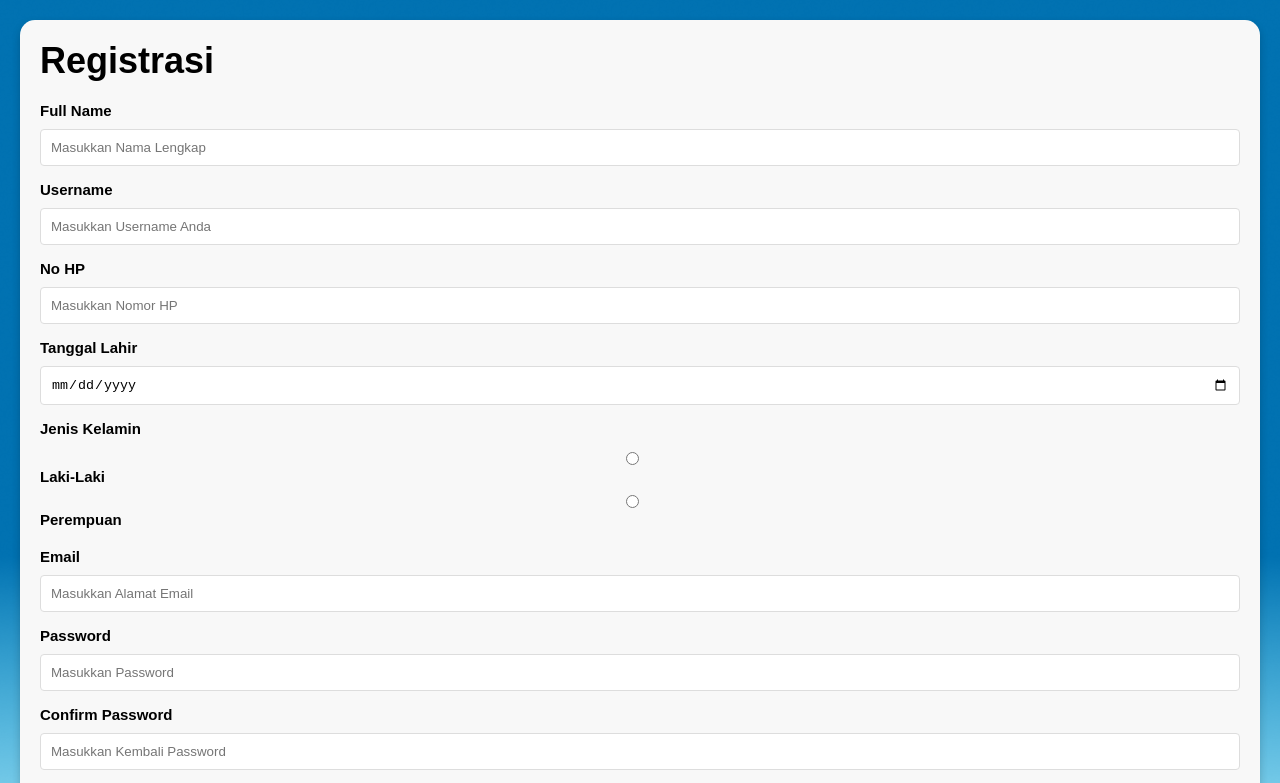
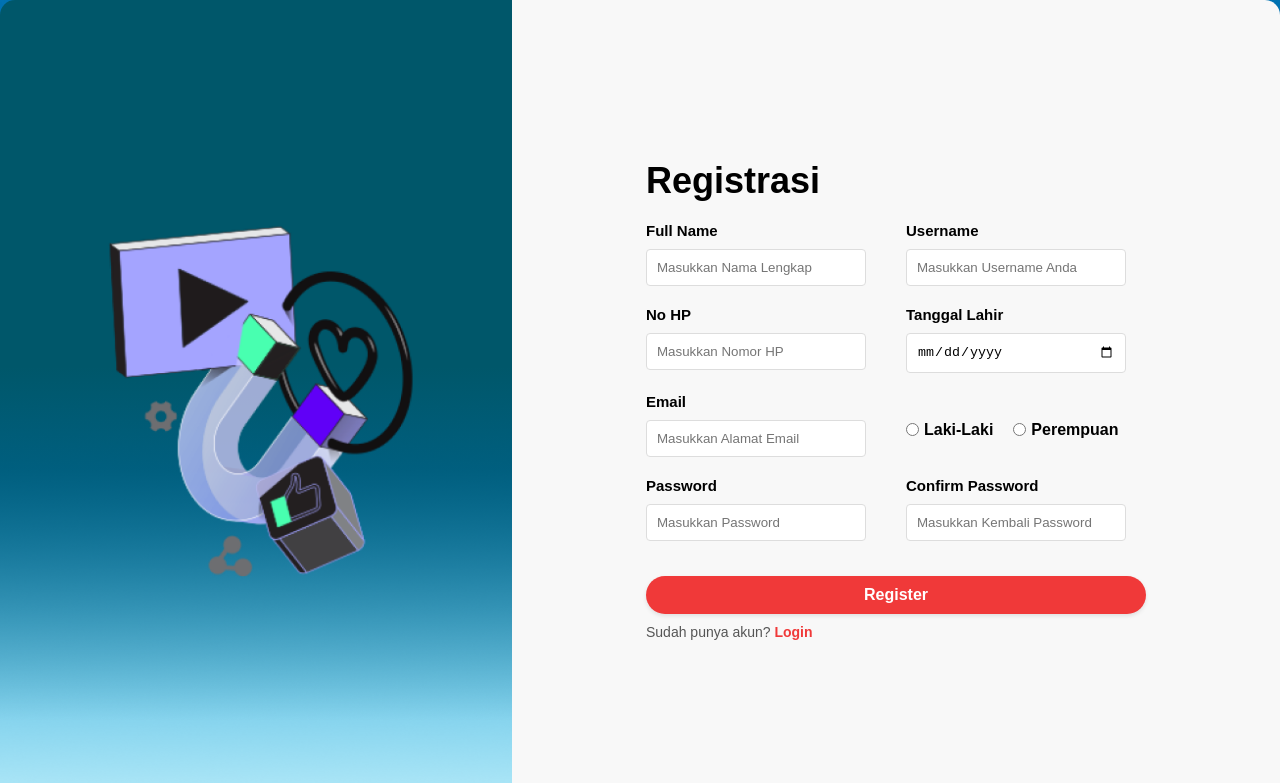
Before and after one commit to DimasAliA/desweb-9, a React (Create React App) app: page /register in a window 1280 px wide. Shown: the top 783 px of the page. Built offline with nearby package versions, Linux system fonts and the light colour scheme; a web font is replaced by a local one.

Commit message:
update login register

```diff
--- a/src/components/home/landingpage.jsx
+++ b/src/components/home/landingpage.jsx
@@ -10,8 +10,8 @@ const Header = () => (
         </ul>
         <ul>
           <li><button className='about-btn'><a href="#about">About</a></button></li>
-          <li><button className='signup-btn'><a href="#sign-up">Sign up</a></button></li>
-          <li><button className='login-btn'><Link to="/profile">Login</Link></button></li>
+          <li><button className='signup-btn'><a href="/register">Sign up</a></button></li>
+          <li><button className='login-btn'><Link to="/login">Login</Link></button></li>
         </ul>
       </nav>
     </header>
--- a/src/components/loginpage/backgroundlogin.jsx
+++ b/src/components/loginpage/backgroundlogin.jsx
@@ -1,5 +1,5 @@
 import React from 'react';
-import { Link } from 'react-router-dom';
+// import { Link } from 'react-router-dom';
 import Login from './loginform';
 import './bglogin.css';
 
@@ -11,8 +11,8 @@ const Header = () => (
         </ul>
         <ul>
           <li><button className='about-btn'><a href="#about">About</a></button></li>
-          <li><button className='signup-btn'><a href="#sign-up">Sign up</a></button></li>
-          <li><button className='login-btn'><Link to="/profile">Login</Link></button></li>
+          <li><button className='signup-btn'><a href="/register">Sign up</a></button></li>
+          {/* <li><button className='login-btn'><Link to="/profile">Login</Link></button></li> */}
         </ul>
       </nav>
     </header>
--- a/src/components/loginpage/bglogin.css
+++ b/src/components/loginpage/bglogin.css
@@ -97,8 +97,8 @@
 }
 
 .signup-btn {
-  background-color: rgb(158, 158, 158);
-  color: rgb(0, 0, 0);
+  background-color: rgb(240, 57, 57);
+  color: white;
   border: none;
   padding: 10px 20px;
   cursor: pointer;
--- a/src/components/loginpage/login.css
+++ b/src/components/loginpage/login.css
@@ -42,6 +42,7 @@
 
   .login-btn,
   .google-login-btn {
+    width: 100%;
     background-color: rgb(240, 57, 57);
     color: white;
     border: none;
--- a/src/components/loginpage/loginform.jsx
+++ b/src/components/loginpage/loginform.jsx
@@ -1,6 +1,6 @@
 // loginform.jsx
 import React, { useState } from 'react';
-import { Link, useNavigate } from 'react-router-dom';
+import { useNavigate } from 'react-router-dom';
 import './login.css';
 
 const Login = () => {
@@ -34,7 +34,7 @@ const Login = () => {
       setError('');
 
       // Redirect to the profile page
-      navigate('/profile');
+      navigate('/beranda');
     } else {
       // Login failed
       setError('Invalid email or password. Please try again.');
@@ -66,15 +66,11 @@ const Login = () => {
           />
         </div>
         {error && <span className="error-message">{error}</span>}
-        <p className="forgot-password-link">
-          <Link to="/forgot-password">Forgot your password?</Link>
-        </p>
+        <p className="login-link">
+            Belum punya akun? <a href="/register">Daftar Akun</a>
+          </p>
         <button type="submit" className="login-btn">
           Login
-        </button>
-        <p className="or-divider">OR</p>
-        <button type="button" className="google-login-btn">
-          Login with Google
         </button>
       </form>
     </div>
--- a/src/components/registerpage/register.css
+++ b/src/components/registerpage/register.css
@@ -1,16 +1,53 @@
-/* Add your updated register page styles here */
-.register-card {
+/* Register Container */
+.register-container {
+  display: flex;
+  height: 100vh; /* Set tinggi layar penuh */
+  overflow: hidden; /* Menghindari scroll atas bawah */
+}
+
+/* Sisi Kiri */
+.left-side {
+  background: linear-gradient(180deg, #00576A 45.83%, rgba(0, 87, 106, 0) 90.1%);
+  width: 40%;
+  height: 100%;
+  border-top-left-radius: 15px;
+  border-bottom-left-radius: 15px;
+  padding: 20px;
+  box-sizing: border-box;
+  position: relative;
+  display: flex;
+  flex-direction: column;
+  align-items: center;
+  justify-content: center;
+}
+
+.left-side img {
+  width: 100%;
+  max-width: 100%; /* Pastikan gambar tidak melebihi lebar sisi kiri */
+  height: auto;
+  border-radius: 10px;
+}
+
+/* Sisi Kanan */
+.right-side {
   background-color: #f8f8f8;
-  border-radius: 15px;
-  box-shadow: 0 4px 8px rgba(0, 0, 0, 0.2);
+  border-top-right-radius: 15px;
+  border-bottom-right-radius: 15px;
+  width: 60%;
+  height: 100%;
+  display: flex;
+  flex-direction: column;
+  justify-content: center;
+  align-items: center;
   padding: 20px;
-  width: 100wv;
-  text-align: center;
-  margin: 20px; /* Menyesuaikan jarak antara formulir registrasi dan konten utama */
+  box-sizing: border-box;
 }
 
 .register-form {
   text-align: left;
+  max-width: 500px;
+  width: 100%;
+  margin: 0 auto;
 }
 
 .register-form h2 {
@@ -23,36 +60,49 @@
 
 .input-group {
   margin-bottom: 15px;
-  position: relative;
 }
 
 .input-group label {
-  margin-bottom: 5px;
   display: block;
   color: black;
   font-size: 15px;
   font-family: 'Open Sans Hebrew', sans-serif;
   font-weight: 700;
+  margin-bottom: 5px;
 }
 
 .input-group input {
-  width: 100%;
+  width: calc(100% - 20px); /* Menyesuaikan lebar input */
   padding: 10px;
   margin-top: 5px;
+  margin-bottom: 5px;
   border: 1px solid #ddd;
   border-radius: 4px;
+  box-sizing: border-box;
 }
 
 .gender-options {
-  margin-top: 5px;
+  margin-top: 10px;
+  display: flex;
+  flex-direction: row;
 }
 
 .gender-options label {
-  margin-right: 15px;
+  display: flex;
+  align-items: center;
+  font-size: 16px;
+  color: black;
+  white-space: nowrap;
+  margin-right: 20px;
+}
+
+.gender-options input {
+  margin-right: 5px;
 }
 
 .register-btn,
 .google-register-btn {
+  width: 100%;
   background-color: rgb(240, 57, 57);
   color: white;
   border: none;
@@ -62,6 +112,7 @@
   box-shadow: 0 2px 4px rgba(0, 0, 0, 0.1);
   font-weight: bold;
   font-size: 16px;
+  margin-top: 15px; /* Menyesuaikan jarak antara tombol registrasi dan pilihan gender */
 }
 
 .register-btn:hover,
@@ -102,7 +153,7 @@
 }
 
 .success-message {
-  color: green; /* Warna hijau atau warna lain yang diinginkan */
+  color: green;
   font-size: 16px;
   margin-top: 10px;
   text-align: center;
--- a/src/components/registerpage/register.jsx
+++ b/src/components/registerpage/register.jsx
@@ -60,9 +60,17 @@ const RegisterForm = () => {
   };
 
   return (
-    <div className="register-card">
+    <div className="register-container">
+      {/* Sisi Kiri */}
+      <div className="left-side">
+      <img src="/images/regist.png" alt="Gambar Registrasi" />
+      </div>
+
+      {/* Sisi Kanan */}
+      <div className="right-side">
         <form className="register-form" onSubmit={handleSubmit}>
           <h2>Registrasi</h2>
+          <div className="form-row">
             <div className="input-group">
               <label htmlFor="fullName">Full Name</label>
               <input
@@ -85,6 +93,8 @@ const RegisterForm = () => {
               />
               {errors.username && <span className="error-message">{errors.username}</span>}
             </div>
+          </div>
+          <div className="form-row">
             <div className="input-group">
               <label htmlFor="phoneNumber">No HP</label>
               <input
@@ -107,9 +117,20 @@ const RegisterForm = () => {
               />
               {errors.birthDate && <span className="error-message">{errors.birthDate}</span>}
             </div>
+          </div>
+          <div className="form-row">
             <div className="input-group">
-          <label htmlFor="gender">Jenis Kelamin</label>
-          <div className="gender-options">
+              <label htmlFor="email">Email</label>
+              <input
+                type="email"
+                name="email"
+                placeholder="Masukkan Alamat Email"
+                value={formData.email}
+                onChange={handleChange}
+              />
+              {errors.email && <span className="error-message">{errors.email}</span>}
+            </div>
+            <div className="input-group gender-options">
               <label>
                 <input
                   type="radio"
@@ -130,20 +151,10 @@ const RegisterForm = () => {
                 />
                 Perempuan
               </label>
-          </div>
               {errors.gender && <span className="error-message">{errors.gender}</span>}
             </div>
-        <div className="input-group">
-          <label htmlFor="email">Email</label>
-          <input
-            type="email"
-            name="email"
-            placeholder="Masukkan Alamat Email"
-            value={formData.email}
-            onChange={handleChange}
-          />
-          {errors.email && <span className="error-message">{errors.email}</span>}
           </div>
+          <div className="form-row">
             <div className="input-group">
               <label htmlFor="password">Password</label>
               <input
@@ -164,7 +175,10 @@ const RegisterForm = () => {
                 value={formData.confirmPassword}
                 onChange={handleChange}
               />
-          {errors.confirmPassword && <span className="error-message">{errors.confirmPassword}</span>}
+              {errors.confirmPassword && (
+                <span className="error-message">{errors.confirmPassword}</span>
+              )}
+            </div>
           </div>
           {showSuccessMessage && (
             <div className="success-message">
@@ -174,15 +188,12 @@ const RegisterForm = () => {
           <button type="submit" className="register-btn">
             Register
           </button>
-        <p className="or-divider">OR</p>
-        <button type="button" className="google-register-btn">
-          Register with Google
-        </button>
           <p className="login-link">
             Sudah punya akun? <a href="/login">Login</a>
           </p>
         </form>
       </div>
+    </div>
   );
 };
 
```
Also changed, not shown: public/images/regist.png (added). Lines whose indentation alone changed are shown as unchanged.
